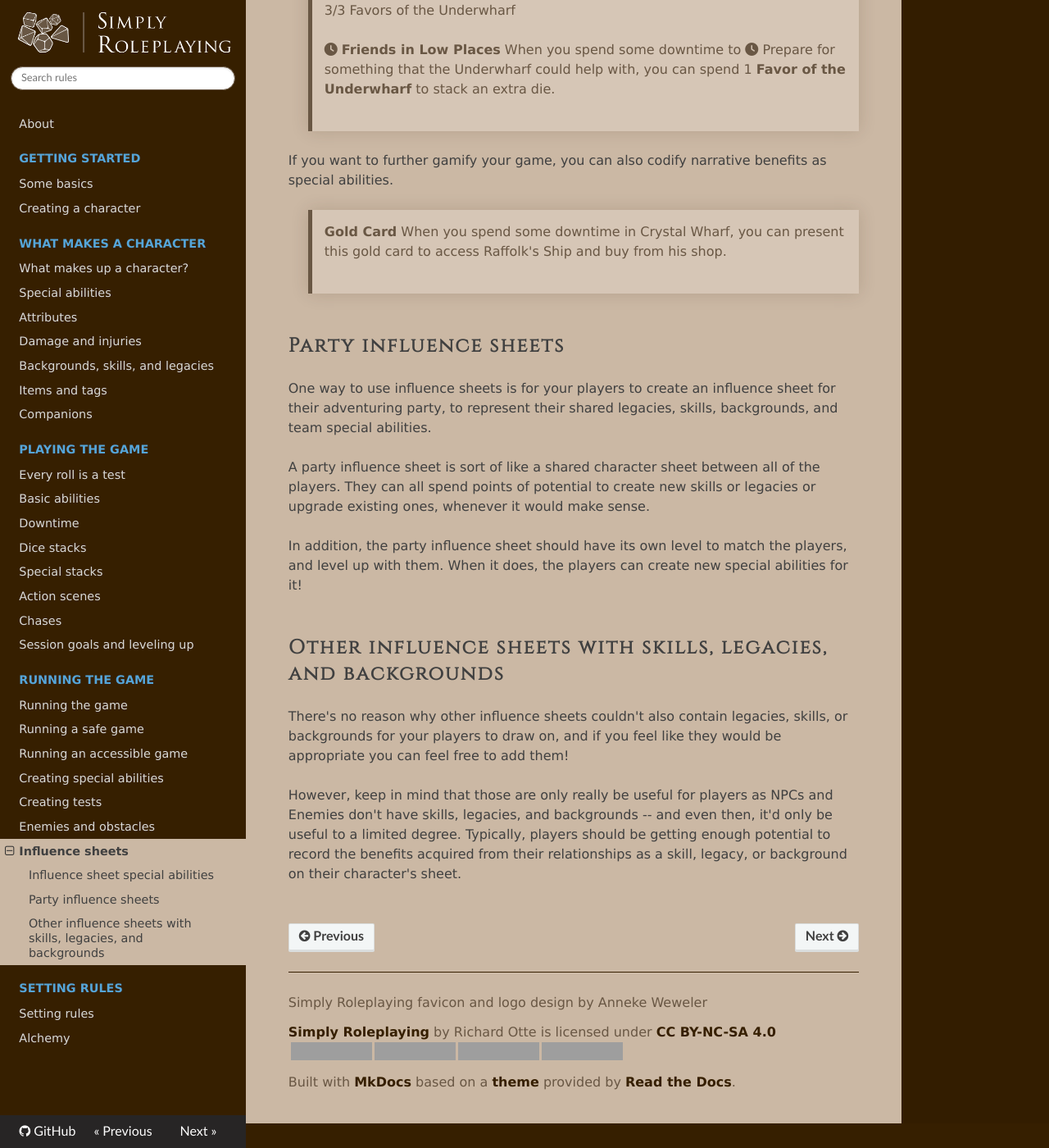
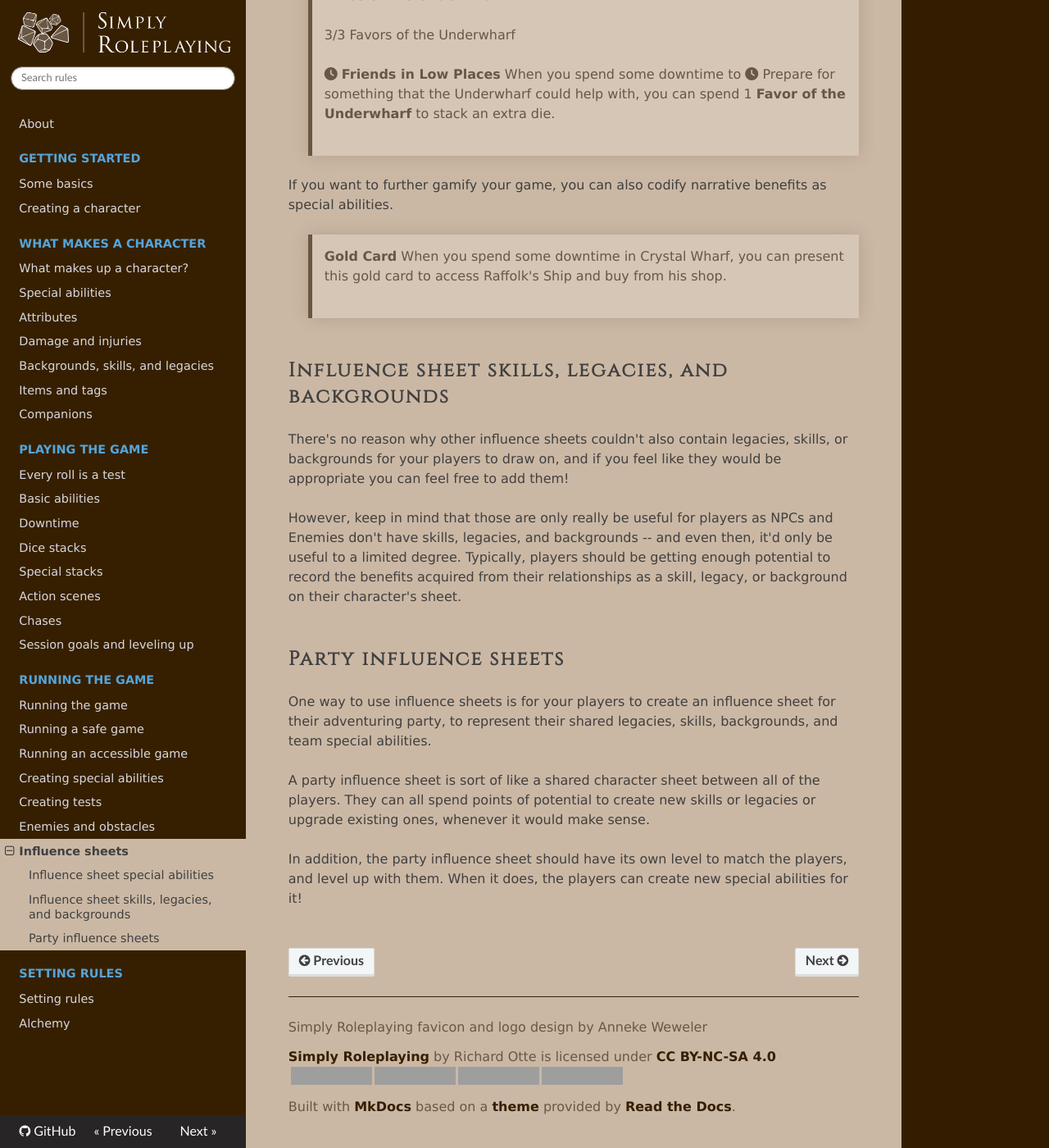
Before and after one commit to TheFifthRider/simply-roleplaying-webapp, an MkDocs documentation site: the page built from docs/running_the_game/influence_sheets.md, in a window 1280 px wide and 1400 px high, scrolled down 711 px. Shown: the whole window at 82% size. Built offline with MkDocs 1.6.1, drawn with Linux system fonts in a browser that asks for light colours; nearby versions of some CDN libraries; some of the changed lines change nothing that is shown; some of the changed text lies outside the part shown; grey boxes are pictures that could not be loaded.

```diff
--- a/docs/running_the_game/influence_sheets.md
+++ b/docs/running_the_game/influence_sheets.md
@@ -2,17 +2,16 @@
 
 **Influence** sheets represent the aid of an NPC or faction, even when they're not directly involved. Usually, they are limited character sheets that only contain [special abilities](../character/special_abilities.md), and occasionally ability points, for use by anyone who might benefit from the influence they represent.
 
-For instance, every character in the _Blackgrass Thieve's Guild_ has access to their guild's influence and could use the guild's special ability _Get out of jail (comparatively) free_ to reduce the cost of their bail.
-
-## Influence sheet special abilities
-
-Special abilities that come on these other character-like sheets can come bundled with their own ability points if you want to limit their use, but you don't have to!
+For instance, every character who forged a strong social bond with a confidant represented by the Star arcana might have access to a particular special ability.
 
 > **Star Confidant**
 >
 > <i class="fa-solid fa-person-walking"></i>  **Koma Sabaki**
 > When you <i class="fa-solid fa-person-walking"></i> Move, you may split your movement with one ally within a short range.
 
+## Influence sheet special abilities
+
+Special abilities that come on these other character-like sheets can come bundled with their own ability points if you want to limit their use, but you don't have to!
 
 > **Allies of the Underwharf**
 >
@@ -26,6 +25,12 @@
 > **Gold Card**
 > When you spend some downtime in Crystal Wharf, you can present this gold card to access Raffolk's Ship and buy from his shop.
 
+## Influence sheet skills, legacies, and backgrounds
+
+There's no reason why other influence sheets couldn't also contain legacies, skills, or backgrounds for your players to draw on, and if you feel like they would be appropriate you can feel free to add them!
+
+However, keep in mind that those are only really be useful for players as NPCs and Enemies don't have skills, legacies, and backgrounds -- and even then, it'd only be useful to a limited degree. Typically, players should be getting enough potential to record the benefits acquired from their relationships as a skill, legacy, or background on their character's sheet.
+
 ## Party influence sheets
 
 One way to use influence sheets is for your players to create an influence sheet for their adventuring party, to represent their shared legacies, skills, backgrounds, and team special abilities.
@@ -33,9 +38,3 @@
 A party influence sheet is sort of like a shared character sheet between all of the players. They can all spend points of potential to create new skills or legacies or upgrade existing ones, whenever it would make sense.
 
 In addition, the party influence sheet should have its own level to match the players, and level up with them. When it does, the players can create new special abilities for it!
-
-## Other influence sheets with skills, legacies, and backgrounds
-
-There's no reason why other influence sheets couldn't also contain legacies, skills, or backgrounds for your players to draw on, and if you feel like they would be appropriate you can feel free to add them!
-
-However, keep in mind that those are only really be useful for players as NPCs and Enemies don't have skills, legacies, and backgrounds -- and even then, it'd only be useful to a limited degree. Typically, players should be getting enough potential to record the benefits acquired from their relationships as a skill, legacy, or background on their character's sheet.
```
